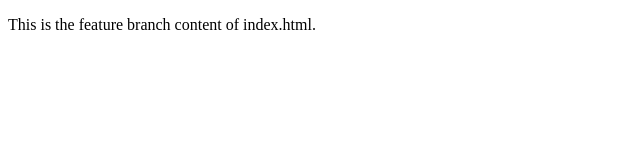
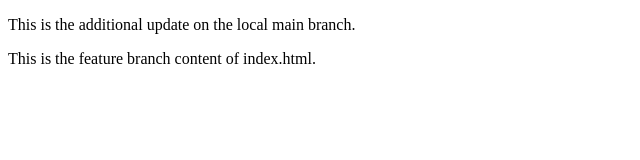
Before and after one commit to fahmed132-seneca/csp451-projects, a plain HTML site: page index.html in a window 1280 px wide. Shown: the whole page, without its empty margins (0-640 px from the left). Drawn offline with Linux system fonts and the light colour scheme.

Commit message:
Resolved merge conflict between main and feat-body-tex t

```diff
--- a/index.html
+++ b/index.html
@@ -5,6 +5,7 @@
  <title>Index Page</title>
 </head>
 <body>
-<p>This is the feature branch content of index.html.</p>
+    <p>This is the additional update on the local main branch.</p>
+    <p>This is the feature branch content of index.html.</p>
 </body>
 </html>
```
